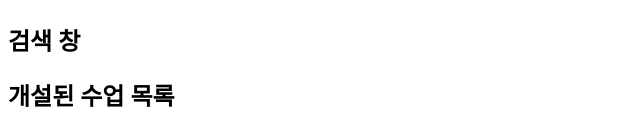
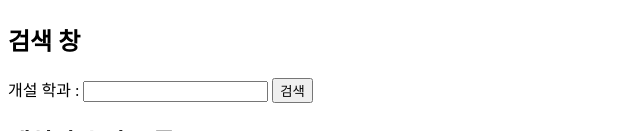
Before and after one commit to gidskql6671/database-team-project, a Spring app: page /sugang in a window 1280 px wide. Shown: the part 149-280 px from the top of the page, without its empty margins (0-640 px from the left). Run offline with Thymeleaf, Linux system fonts and the light colour scheme; the template is opened without the code that fills it, so the values that code supplies are empty; database files in the repository are not loaded.

Commit message:
개설된 강의 목록을 학과 코드로 검색할 수 있도록 함

```diff
--- a/src/main/resources/templates/sugang.html
+++ b/src/main/resources/templates/sugang.html
@@ -17,6 +17,13 @@
     <div class="class_container">
         <div class="class_search">
             <h2> 검색 창 </h2>
+            <form action="/sugang" method="get">
+                <label>
+                    개설 학과 :
+                    <input type="text" name="departmentCode">
+                </label>
+                <button> 검색 </button>
+            </form>
         </div>
         <div class="class_list">
             <h2> 개설된 수업 목록 </h2>
```
